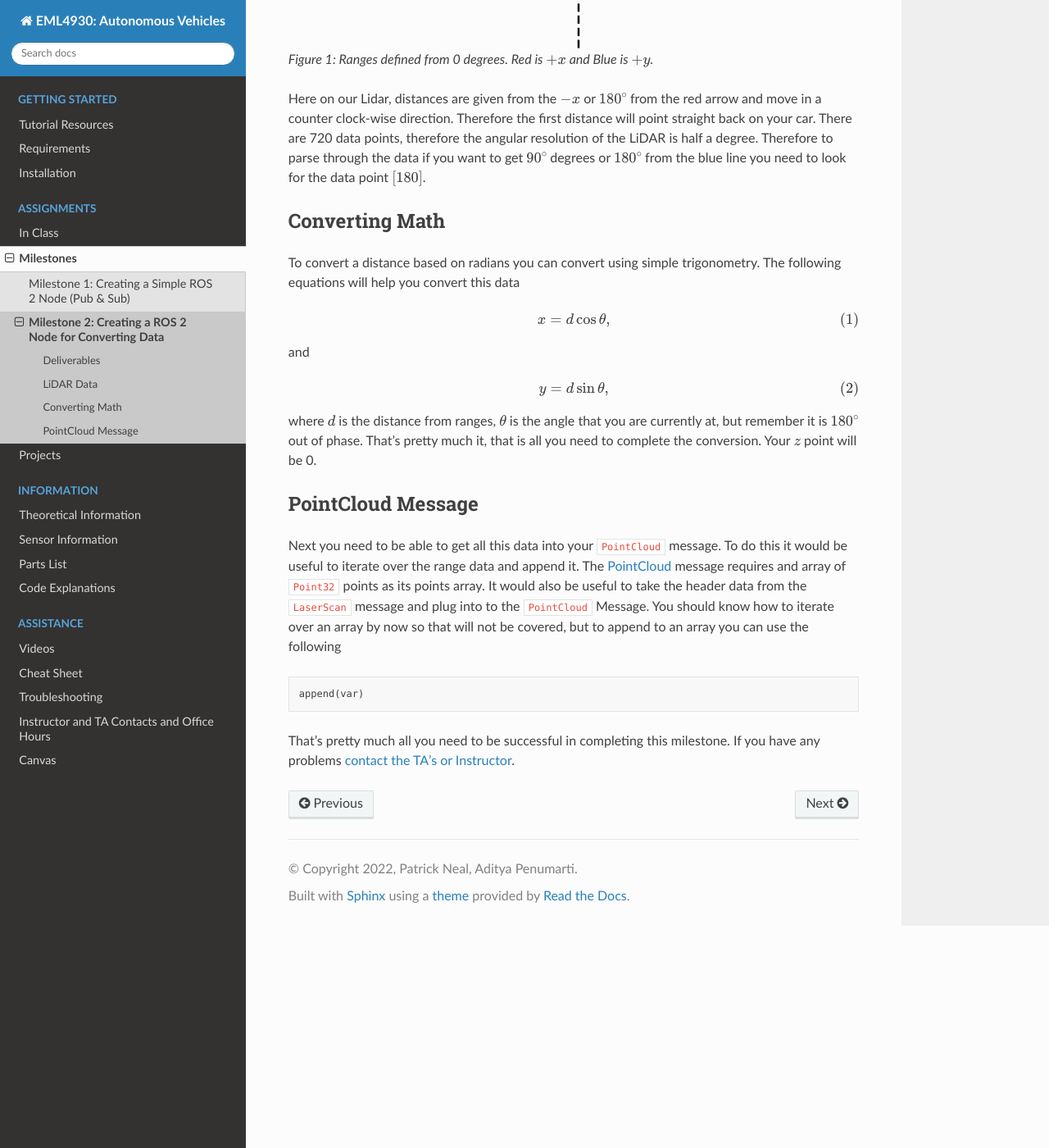
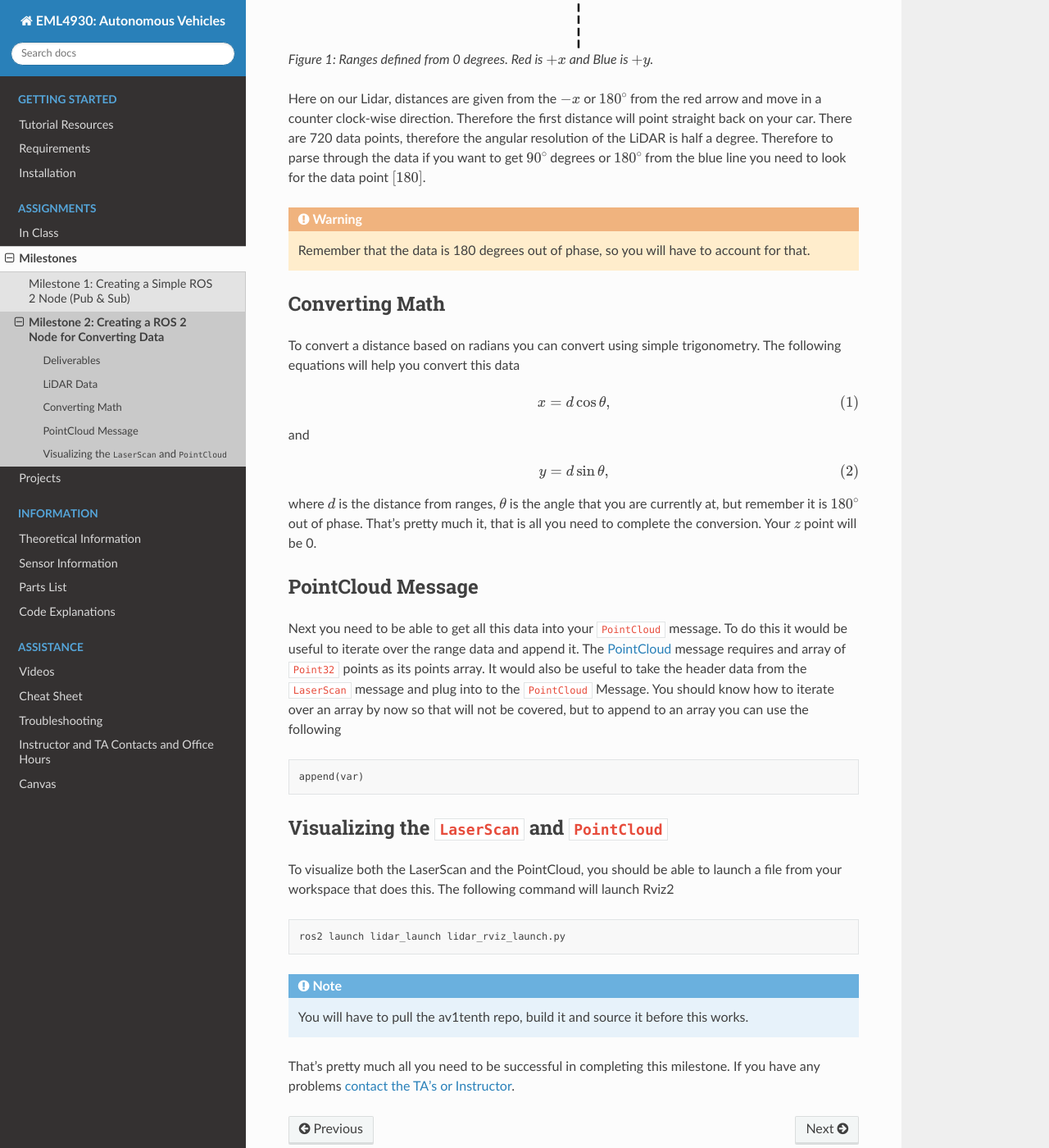
Before and after one commit to av-mae-uf/av1tenth-docs, a Sphinx documentation site: the page built from docs/assignments/milestones/milestone2.rst, in a window 1280 px wide and 1400 px high, scrolled down 1901 px. Shown: the whole window at 82% size. Built offline with Sphinx 7.4.7 and the Read the Docs theme 2.0.0, drawn with Linux system fonts in a browser that asks for light colours; some of the changed text lies outside the part shown.

Commit message:
Updating milestone 2

```diff
--- a/docs/assignments/milestones/milestone2.rst
+++ b/docs/assignments/milestones/milestone2.rst
@@ -9,7 +9,7 @@ This assignment or milestone will be to complete a full ROS 2 node on your own t
 * **Due Date:** October 3rd, 2022
 * **Points:** 20
 * ROS 2 Topics: scan (sub) and cart_coord (pub)
-* ROS 2 Messages: ``LaserScan``  ``PointCloud``(both in ``sensor_msgs``), and ``Point32`` (in ``geometry_msgs``)
+* ROS 2 Messages: ``LaserScan`` , ``PointCloud`` (both in ``sensor_msgs``), and ``Point32`` (in ``geometry_msgs``)
 * A launch file to launch the lidar topic has been give in the ``av1tenth`` repo but there should also be a ros2 bag file in the ``ros2bag`` folder.
 
 First you wil need to clone the av1tenth repo into a workspace.
@@ -54,6 +54,8 @@ Here on our Lidar, distances are given from the :math:`-x` or :math:`180^{\circ}
 There are 720 data points, therefore the angular resolution of the LiDAR is half a degree. Therefore to parse through the data if you want to get :math:`90^{\circ}` degrees or :math:`180^{\circ}` from the blue line you need to
 look for the data point :math:`[180]`.
 
+.. warning:: Remember that the data is 180 degrees out of phase, so you will have to account for that.
+
 Converting Math
 ^^^^^^^^^^^^^^^
 To convert a distance based on radians you can convert using simple trigonometry. The following equations will help you convert this data
@@ -80,4 +82,16 @@ You should know how to iterate over an array by now so that will not be covered,
 
     append(var)
 
+Visualizing the ``LaserScan`` and ``PointCloud``
+^^^^^^^^^^^^^^^^^^^^^^^^^^^^^^^^^^^^^^^^^^^^^^^^
+
+To visualize both the LaserScan and the PointCloud, you should be able to launch a file from your workspace that does this. The following command will launch Rviz2
+
+.. code-block:: bash
+
+    ros2 launch lidar_launch lidar_rviz_launch.py
+
+.. note:: You will have to pull the av1tenth repo, build it and source it before this works.
+
+
 That's pretty much all you need to be successful in completing this milestone. If you have any problems `contact the TA's or Instructor <../../assistance/contact.html>`_.
```
Also changed, not shown: other parts of docs/assignments/milestones/milestone2.rst (+1 -1 lines).
